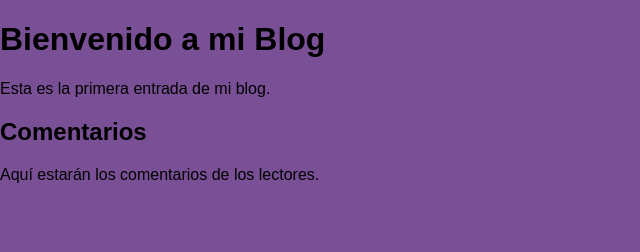
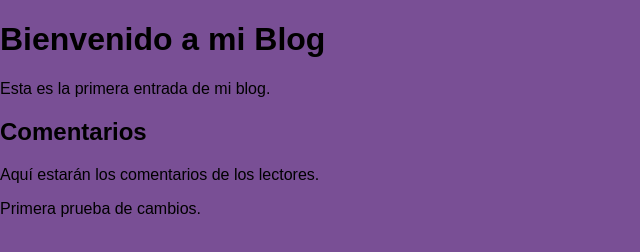
Before and after one commit to daniela28288/blog_personal, a plain HTML site: page index.html in a window 1280 px wide. Shown: the whole page, without its empty margins (0-640 px from the left). Drawn offline with Linux system fonts and the light colour scheme.

Commit message:
agregar nueva funcionalidad

```diff
--- a/index.html
+++ b/index.html
@@ -10,6 +10,7 @@
   <div id="comentarios">
    <h2>Comentarios</h2>
    <p>Aquí estarán los comentarios de los lectores.</p>
+   <p>Primera prueba de cambios.</p>
   </div>
  </body>
 </html>
```
